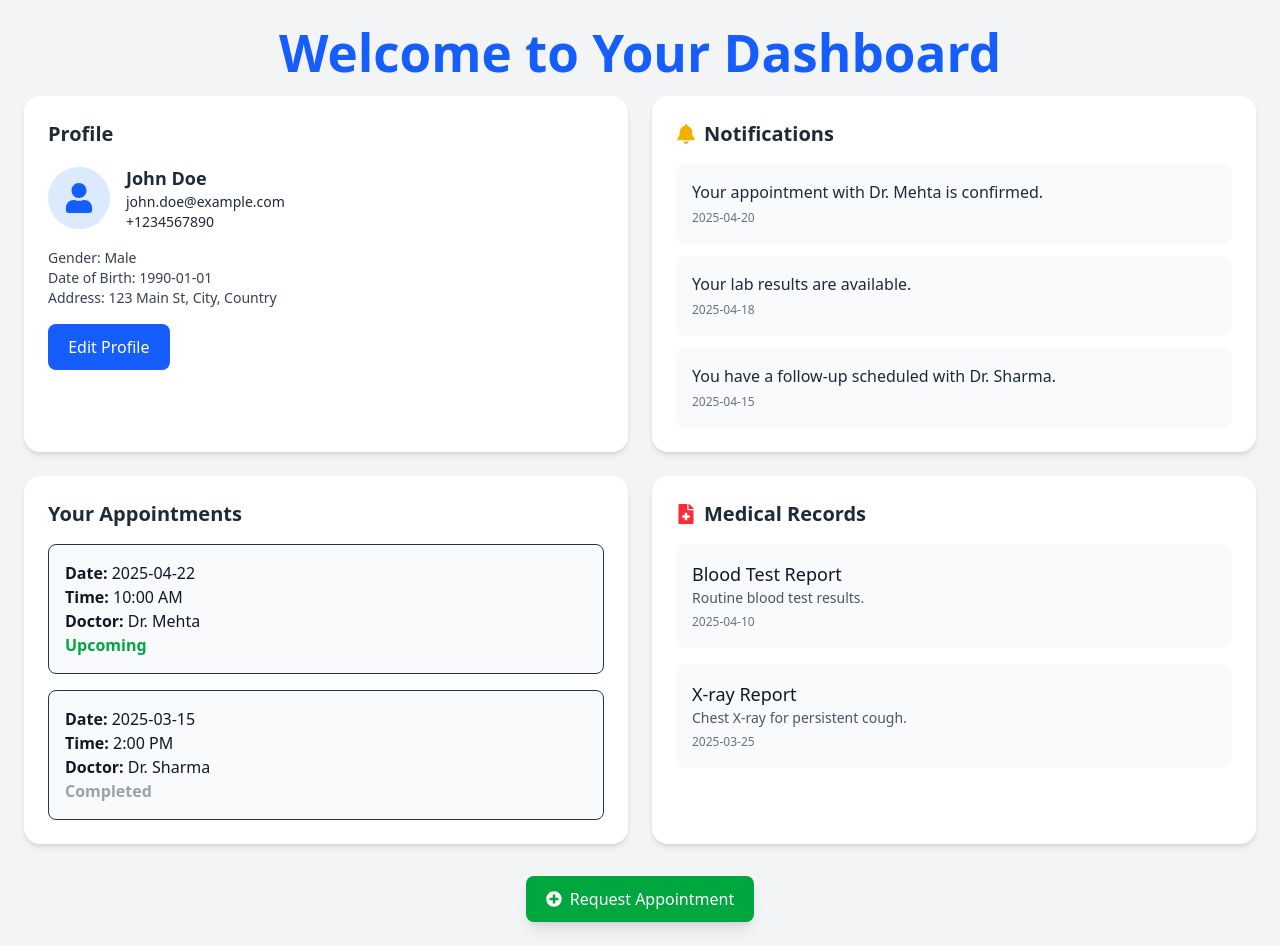
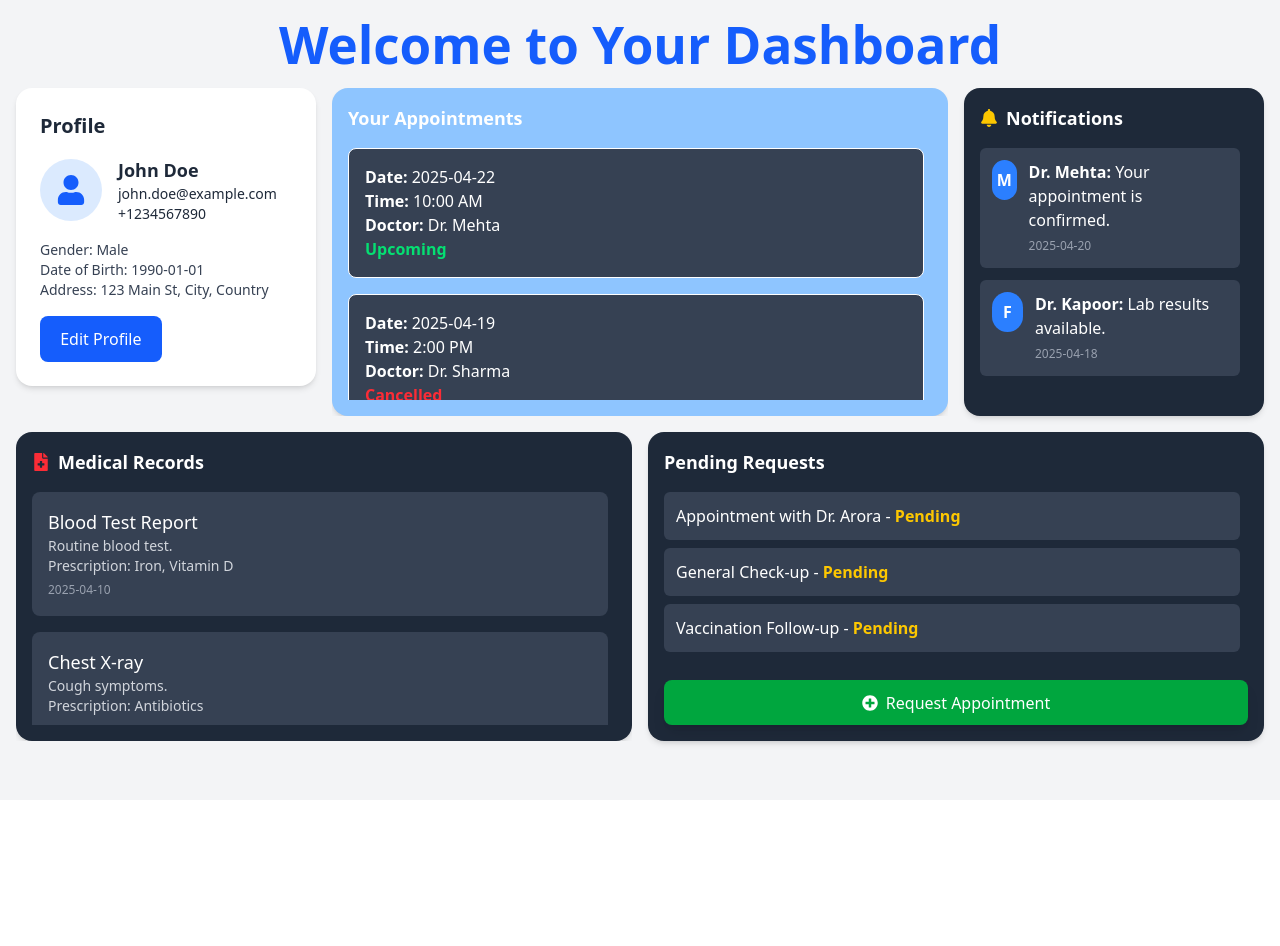
Before and after one commit to Darshit456/HMS_Frontend, a React (Vite) app: page / in a window 1280 px wide. After the commit the page ends 800 px from the top, so only its background shows below. Built offline with nearby package versions, Linux system fonts and the light colour scheme.

Commit message:
Dashboard Improved

```diff
--- a/package.json
+++ b/package.json
@@ -12,6 +12,7 @@
   "dependencies": {
     "@tailwindcss/vite": "^4.1.3",
     "axios": "^1.8.4",
+    "headlessui": "^0.0.0",
     "react": "^19.0.0",
     "react-dom": "^19.0.0",
     "react-icons": "^5.5.0",
--- a/src/index.css
+++ b/src/index.css
@@ -74,3 +74,30 @@ button:focus-visible {
   /*  background-color: #f9f9f9;*/
   /*}*/
 }
+.custom-scroll::-webkit-scrollbar {
+  width: 8px;
+  opacity: 0;
+  transition: opacity 0.3s ease;
+}
+
+.group-hover .custom-scroll::-webkit-scrollbar {
+  opacity: 1;
+}
+
+.custom-scroll::-webkit-scrollbar-track {
+  background: transparent;
+}
+
+.custom-scroll::-webkit-scrollbar-thumb {
+  background: linear-gradient(180deg, #4f46e5, #06b6d4);
+  border-radius: 6px;
+}
+
+.custom-scroll {
+  scrollbar-width: thin;
+  scrollbar-color: #4f46e5 transparent;
+}
+
+.group:not(:hover) .custom-scroll::-webkit-scrollbar-thumb {
+  background: transparent;
+}
--- a/src/pages/Dashboard/AppointmentsSection.jsx
+++ b/src/pages/Dashboard/AppointmentsSection.jsx
@@ -2,32 +2,37 @@ import React from "react";
 
 const appointments = [
     { id: 1, date: "2025-04-22", time: "10:00 AM", doctor: "Dr. Mehta", status: "Upcoming" },
-    { id: 2, date: "2025-03-15", time: "2:00 PM", doctor: "Dr. Sharma", status: "Completed" },
+    { id: 2, date: "2025-04-19", time: "2:00 PM", doctor: "Dr. Sharma", status: "Cancelled" },
+    { id: 3, date: "2025-04-25", time: "1:00 PM", doctor: "Dr. Singh", status: "Pending" },
+    { id: 4, date: "2025-05-01", time: "3:30 PM", doctor: "Dr. Khan", status: "Upcoming" },
+    { id: 5, date: "2025-05-02", time: "11:00 AM", doctor: "Dr. Rao", status: "Upcoming" },
 ];
 
 const AppointmentsSection = () => {
     return (
-        <div className="bg-white dark:bg-gray-800 p-6 rounded-2xl shadow-md">
-            <h2 className="text-xl font-semibold text-gray-800 dark:text-white mb-4">Your Appointments</h2>
+        <div className="bg-blue-300 dark:bg-gray-800 text-white p-4 rounded-2xl shadow-md h-full flex flex-col group">
+            <h2 className="text-lg font-semibold mb-4">Your Appointments</h2>
+            <div className="overflow-y-auto grow custom-scroll group-hover:scroll-visible pr-2">
                 <div className="space-y-4">
                     {appointments.map((appt) => (
-                    <div key={appt.id} className="border rounded-lg p-4 bg-gray-50 dark:bg-gray-700">
-                        <p className="text-gray-900 dark:text-white">
-                            <strong>Date:</strong> {appt.date}
-                        </p>
-                        <p className="text-gray-900 dark:text-white">
-                            <strong>Time:</strong> {appt.time}
-                        </p>
-                        <p className="text-gray-900 dark:text-white">
-                            <strong>Doctor:</strong> {appt.doctor}
-                        </p>
-                        <p className={`font-semibold ${appt.status === "Upcoming" ? "text-green-600" : "text-gray-400"}`}>
+                        <div key={appt.id} className="border rounded-lg p-4 bg-gray-700">
+                            <p><strong>Date:</strong> {appt.date}</p>
+                            <p><strong>Time:</strong> {appt.time}</p>
+                            <p><strong>Doctor:</strong> {appt.doctor}</p>
+                            <p className={`font-semibold ${
+                                appt.status === "Upcoming"
+                                    ? "text-green-400"
+                                    : appt.status === "Cancelled"
+                                        ? "text-red-500"
+                                        : "text-yellow-400"
+                            }`}>
                                 {appt.status}
                             </p>
                         </div>
                     ))}
                 </div>
             </div>
+        </div>
     );
 };
 
--- a/src/pages/Dashboard/MedicalRecordsSection.jsx
+++ b/src/pages/Dashboard/MedicalRecordsSection.jsx
@@ -3,25 +3,30 @@ import React from "react";
 import { FaFileMedical } from "react-icons/fa";
 
 const medicalRecords = [
-    { id: 1, title: "Blood Test Report", date: "2025-04-10", description: "Routine blood test results." },
-    { id: 2, title: "X-ray Report", date: "2025-03-25", description: "Chest X-ray for persistent cough." },
+    { id: 1, title: "Blood Test Report", date: "2025-04-10", description: "Routine blood test.", prescription: "Iron, Vitamin D" },
+    { id: 2, title: "Chest X-ray", date: "2025-03-25", description: "Cough symptoms.", prescription: "Antibiotics" },
+    { id: 3, title: "ECG Report", date: "2025-02-15", description: "Heart rhythm analysis.", prescription: "Monitor + Beta Blockers" },
+    { id: 4, title: "MRI Scan", date: "2025-01-20", description: "Headache issue.", prescription: "Neurology consult" },
 ];
 
 const MedicalRecordsSection = () => {
     return (
-        <div className="bg-white dark:bg-gray-800 p-6 rounded-2xl shadow-md">
-            <h2 className="text-xl font-semibold text-gray-800 dark:text-white mb-4 flex items-center gap-2">
+        <div className="bg-gray-800 text-white p-4 rounded-2xl shadow-md h-full flex flex-col group">
+            <h2 className="text-lg font-semibold mb-4 flex items-center gap-2">
                 <FaFileMedical className="text-red-500" /> Medical Records
             </h2>
-            <ul className="space-y-4">
-                {medicalRecords.map((record) => (
-                    <li key={record.id} className="bg-gray-50 dark:bg-gray-700 p-4 rounded-lg">
-                        <p className="text-lg text-gray-900 dark:text-white font-medium">{record.title}</p>
-                        <p className="text-sm text-gray-600 dark:text-gray-300">{record.description}</p>
-                        <span className="text-xs text-gray-500 dark:text-gray-400">{record.date}</span>
-                    </li>
-                ))}
-            </ul>
+            <div className="overflow-y-auto grow custom-scroll group-hover:scroll-visible pr-2">
+                <ul className="space-y-4">
+                    {medicalRecords.map((record) => (
+                        <li key={record.id} className="bg-gray-700 p-4 rounded-lg">
+                            <p className="text-lg font-medium">{record.title}</p>
+                            <p className="text-sm text-gray-300">{record.description}</p>
+                            <p className="text-sm text-gray-300 font-medium">Prescription: {record.prescription}</p>
+                            <span className="text-xs text-gray-400">{record.date}</span>
+                        </li>
+                    ))}
+                </ul>
+            </div>
         </div>
     );
 };
--- a/src/pages/Dashboard/NotificationsSection.jsx
+++ b/src/pages/Dashboard/NotificationsSection.jsx
@@ -3,25 +3,33 @@ import React from "react";
 import { FaBell } from "react-icons/fa";
 
 const notifications = [
-    { id: 1, message: "Your appointment with Dr. Mehta is confirmed.", date: "2025-04-20" },
-    { id: 2, message: "Your lab results are available.", date: "2025-04-18" },
-    { id: 3, message: "You have a follow-up scheduled with Dr. Sharma.", date: "2025-04-15" },
+    { id: 1, gender: "male", doctor: "Dr. Mehta", message: "Your appointment is confirmed.", date: "2025-04-20" },
+    { id: 2, gender: "female", doctor: "Dr. Kapoor", message: "Lab results available.", date: "2025-04-18" },
+    { id: 3, gender: "male", doctor: "Dr. Sharma", message: "Follow-up scheduled.", date: "2025-04-15" },
+    { id: 4, gender: "female", doctor: "Dr. Jain", message: "Prescription uploaded.", date: "2025-04-10" },
 ];
 
 const NotificationsSection = () => {
     return (
-        <div className="bg-white dark:bg-gray-800 p-6 rounded-2xl shadow-md">
-            <h2 className="text-xl font-semibold text-gray-800 dark:text-white mb-4 flex items-center gap-2">
-                <FaBell className="text-yellow-500" /> Notifications
+        <div className="bg-gray-800 text-white p-4 rounded-2xl shadow-md h-full group">
+            <h2 className="text-lg font-semibold mb-4 flex items-center gap-2">
+                <FaBell className="text-yellow-400" /> Notifications
             </h2>
-            <ul className="space-y-3">
-                {notifications.map((note) => (
-                    <li key={note.id} className="p-4 bg-gray-50 dark:bg-gray-700 rounded-lg">
-                        <p className="text-gray-800 dark:text-gray-200">{note.message}</p>
-                        <span className="text-xs text-gray-500 dark:text-gray-400">{note.date}</span>
-                    </li>
-                ))}
-            </ul>
+            <div className="overflow-y-auto max-h-60 custom-scroll group-hover:scroll-visible">
+                <ul className="space-y-3 pr-2">
+                    {notifications.map((note) => (
+                        <li key={note.id} className="bg-gray-700 p-3 rounded-md flex items-start gap-3">
+                            <div className="w-10 h-10 bg-blue-500 text-white flex items-center justify-center rounded-full font-bold">
+                                {note.gender === "male" ? "M" : "F"}
+                            </div>
+                            <div>
+                                <p><span className="font-bold">{note.doctor}:</span> {note.message}</p>
+                                <span className="text-xs text-gray-400">{note.date}</span>
+                            </div>
+                        </li>
+                    ))}
+                </ul>
+            </div>
         </div>
     );
 };
--- a/src/pages/Dashboard/PatientDashboard.jsx
+++ b/src/pages/Dashboard/PatientDashboard.jsx
@@ -4,22 +4,37 @@ import ProfileSection from "./ProfileSection";
 import AppointmentsSection from "./AppointmentsSection";
 import NotificationsSection from "./NotificationsSection";
 import MedicalRecordsSection from "./MedicalRecordsSection";
-import RequestAppointmentButton from "./RequestAppointmentButton";
+import RequestAppointmentCard from "./RequestAppointmentCard";
 
 const PatientDashboard = () => {
     return (
-        <div className="min-h-screen bg-gray-100 dark:bg-gray-900 p-4 sm:p-6 space-y-6">
-            <h1 className="text-2xl font-bold text-center text-blue-600 dark:text-blue-400 mb-4">Welcome to Your Dashboard</h1>
+        <div className="h-screen w-full overflow-hidden bg-gray-100 dark:bg-gray-900 p-4 space-y-4">
+            <h1 className="text-2xl font-bold text-center text-blue-600 dark:text-blue-400">Welcome to Your Dashboard</h1>
 
-            <div className="grid grid-cols-1 lg:grid-cols-2 gap-6">
-                <ProfileSection />
-                <NotificationsSection />
-                <AppointmentsSection />
-                <MedicalRecordsSection />
-            </div>
+            <div className="grid grid-cols-12 gap-4 h-[85%]">
+                <div className="col-span-3">
+                    <ProfileSection />
+                </div>
 
-            <div className="flex justify-center mt-8">
-                <RequestAppointmentButton />
+                <div className="col-span-6 overflow-hidden">
+                    <div className="h-full">
+                        <AppointmentsSection />
+                    </div>
+                </div>
+
+                <div className="col-span-3">
+                    <NotificationsSection />
+                </div>
+
+                <div className="col-span-6 overflow-hidden">
+                    <div className="h-full">
+                        <MedicalRecordsSection />
+                    </div>
+                </div>
+
+                <div className="col-span-6 flex flex-col">
+                    <RequestAppointmentCard />
+                </div>
             </div>
         </div>
     );
--- /dev/null
+++ b/src/pages/Dashboard/RequestAppointmentCard.jsx
@@ -0,0 +1,40 @@
+import React from "react";
+import { FaPlusCircle } from "react-icons/fa";
+
+const pendingRequests = [
+    { id: 1, name: "Appointment with Dr. Arora", status: "Pending" },
+    { id: 2, name: "General Check-up", status: "Pending" },
+    { id: 3, name: "Vaccination Follow-up", status: "Pending" },
+    { id: 4, name: "Consultation with Dr. Verma", status: "Pending" },
+];
+
+const RequestAppointmentCard = () => {
+    const handleRequest = () => {
+        alert("Appointment request sent!");
+    };
+
+    return (
+        <div className="bg-gray-800 text-white rounded-2xl shadow-md h-full p-4 flex flex-col justify-between">
+            <div className="relative group">
+                <h2 className="text-lg font-semibold mb-4">Pending Requests</h2>
+                <div className="overflow-y-auto max-h-40 custom-scroll group-hover:scroll-visible">
+                    <ul className="space-y-2 pr-2">
+                        {pendingRequests.map((req) => (
+                            <li key={req.id} className="bg-gray-700 p-3 rounded-md">
+                                {req.name} - <span className="text-yellow-400 font-semibold">{req.status}</span>
+                            </li>
+                        ))}
+                    </ul>
+                </div>
+            </div>
+            <button
+                onClick={handleRequest}
+                className="mt-4 flex items-center justify-center gap-2 bg-green-600 hover:bg-green-700 text-white font-semibold px-6 py-3 rounded-full shadow-lg transition"
+            >
+                <FaPlusCircle /> Request Appointment
+            </button>
+        </div>
+    );
+};
+
+export default RequestAppointmentCard;
```
Also changed, not shown: 1 other file (tests, documents, lock files or other folders). Lines whose indentation alone changed are shown as unchanged.
